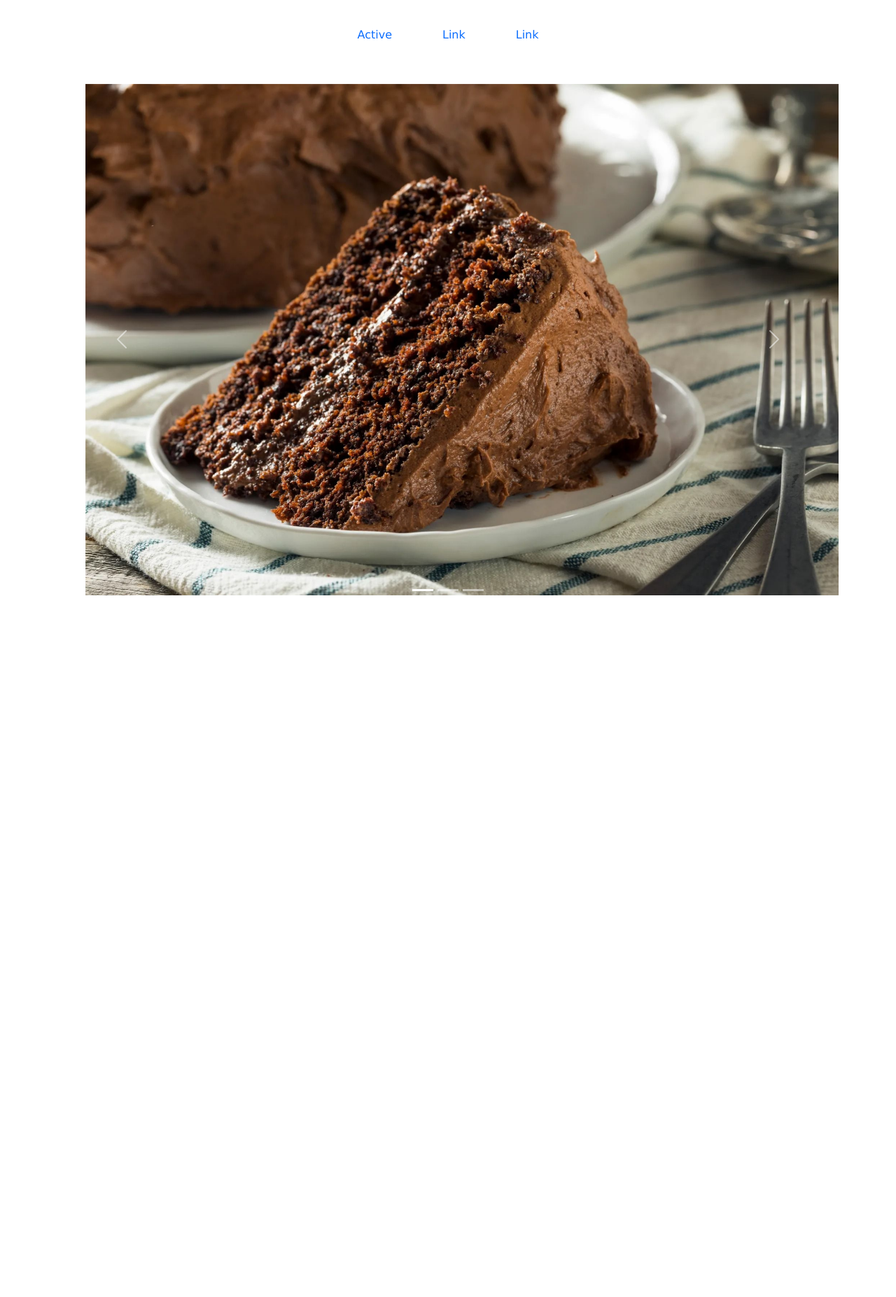
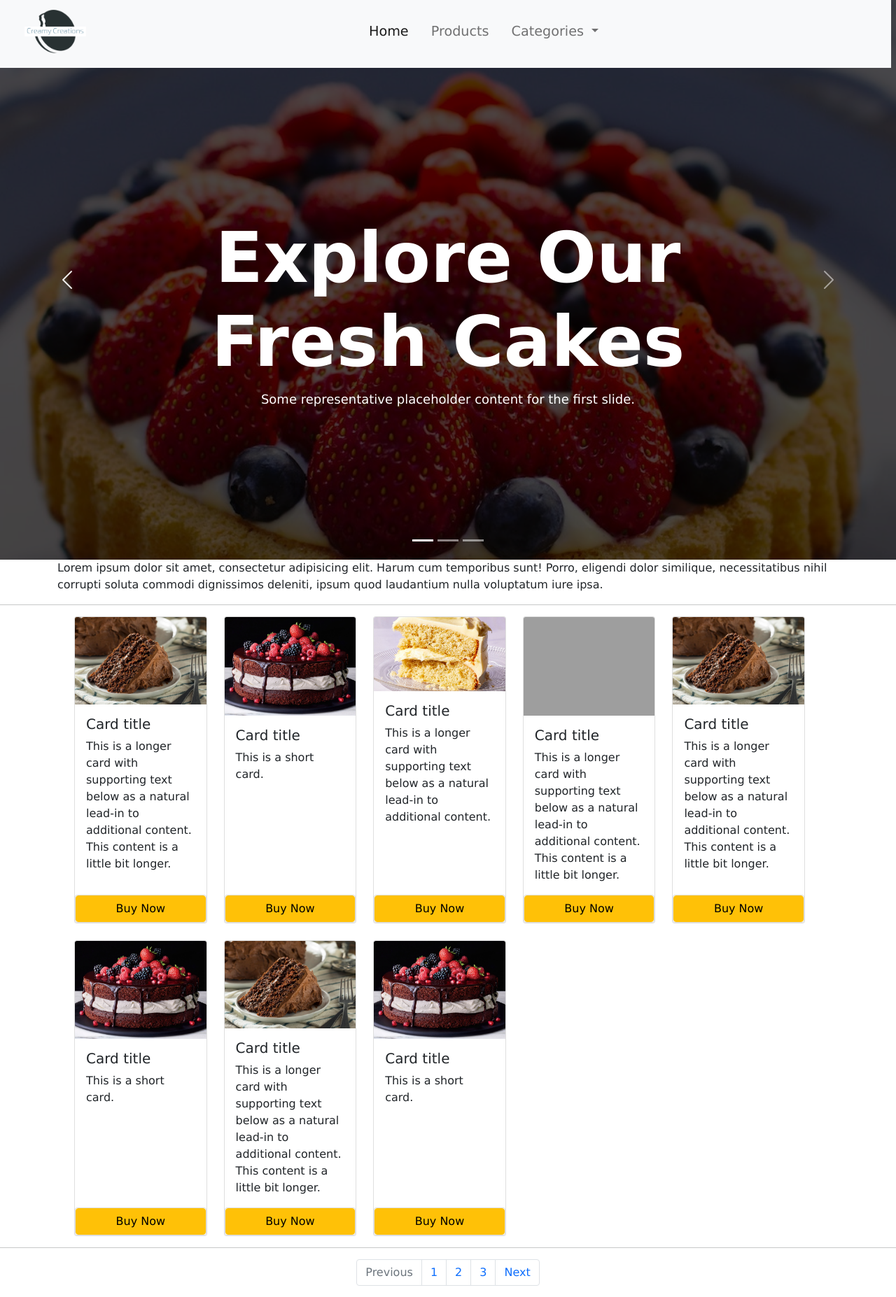
Before and after one commit to prasantmahato/Creamycreations, a PHP site: page / in a window 1280 px wide. Shown: the whole page at 70% size. Before the commit the page ends 851 px from the top, so only its background shows below. Run offline with PHP 8.4, Linux system fonts and the light colour scheme; grey boxes are pictures that could not be loaded.

Commit message:
Homepage with bootstrap

```diff
--- a/css/main.css
+++ b/css/main.css
@@ -1,4 +1,64 @@
 *{
-    margin: 10px;
+    /* margin: 2px;
+    padding: auto; */
     font-family: Verdana, Geneva, Tahoma, sans-serif;
 }
+
+.logo
+{
+    width: 100px;
+    height: auto;
+}
+.navbar{
+    width: 100%;
+    position: fixed;
+    margin: -7px;
+    padding: 1rem 1.5rem;
+    font-size: 1.2rem;
+    border-radius: 0;
+    z-index: 1;
+}
+
+
+.carousel-item{
+    height: 100vh;
+    min-height: 300px;
+    background: no-repeat scroll center scroll;
+    -webkit-background-size: cover;
+    background-size: cover;
+}
+
+.carousel-item::before{
+    content: "";
+    display: block;
+    position: absolute;
+    top:0;
+    left: 0;
+    bottom: 0;
+    right: 0;
+    background: #000;
+    opacity: 0.7;
+}
+
+.carousel-caption{
+    bottom: 180px;
+    padding-left: 100px;
+    padding-right: 100px;
+
+}
+
+.carousel-caption h5{
+    color: white;
+    font-size: 100px;
+    font-weight: 600 ;
+}
+
+.carousel-caption p{
+    color: white;
+    font-size: 18px;
+    top: 0;
+}
+
+.card {
+    max-width: 18rem;
+}
--- a/index.html
+++ b/index.html
@@ -9,45 +9,234 @@
     <link rel="stylesheet" href="css/main.css">
 </head>
 <body>
-    <ul class="nav justify-content-center">
+
+  <nav class="navbar navbar-expand-lg navbar-light bg-light">
+    <div class="container-fluid">
+      <a class="navbar-brand" href="#">
+        <img src="images/logo-no-background.png" class="logo" alt="">
+      </a>
+      <button class="navbar-toggler" type="button" data-bs-toggle="collapse" data-bs-target="#navbarSupportedContent" aria-controls="navbarSupportedContent" aria-expanded="false" aria-label="Toggle navigation">
+        <span class="navbar-toggler-icon"></span>
+      </button>
+
+      <div class="collapse navbar-collapse " id="navbarSupportedContent">
+        <ul class="navbar-nav me-auto mb-2 mb-lg-0 mx-auto">
+
+          <div class="d-flex justify-content-around">
+            <div class="p-2">
               <li class="nav-item">
-          <a class="nav-link active" aria-current="page" href="#">Active</a>
+                <a class="nav-link active" aria-current="page" href="#">Home</a>
               </li>
+            </div>
+            <div class="p-2">
               <li class="nav-item">
-          <a class="nav-link" href="#">Link</a>
+              <a class="nav-link" href="#">Products</a>
             </li>
-        <li class="nav-item">
-          <a class="nav-link" href="#">Link</a>
+            </div>
+            <div class="p-2">
+            <li class="nav-item dropdown">
+              <a class="nav-link dropdown-toggle" href="#" id="navbarDropdown" role="button" data-bs-toggle="dropdown" aria-expanded="false">
+                Categories
+              </a>
+              <ul class="dropdown-menu" aria-labelledby="navbarDropdown">
+                <li><a class="dropdown-item" href="#">Action</a></li>
+                <li><a class="dropdown-item" href="#">Another action</a></li>
+                <li><hr class="dropdown-divider"></li>
+                <li><a class="dropdown-item" href="#">Something else here</a></li>
+              </ul>
             </li>
+            </div>
+          </div>
+            <!-- <li class="nav-item">
+            <a class="nav-link disabled" href="#" tabindex="-1" aria-disabled="true">Disabled</a>
+          </li> -->
         </ul>
-    <div class="container">
-    <div id="carouselExampleIndicators" class="carousel slide carousel-fade" data-bs-ride="carousel">
+        <!-- <form class="d-flex">
+          <input class="form-control me-2" type="search" placeholder="Search" aria-label="Search">
+          <button class="btn btn-outline-success" type="submit">Search</button>
+        </form> -->
+      </div>
+    </div>
+  </nav>
+
+
+  <div id="carouselExampleDark" class="carousel carousel-light slide" data-bs-ride="carousel">
     <div class="carousel-indicators">
-          <button type="button" data-bs-target="#carouselExampleIndicators" data-bs-slide-to="0" class="active" aria-current="true" aria-label="Slide 1"></button>
-          <button type="button" data-bs-target="#carouselExampleIndicators" data-bs-slide-to="1" aria-label="Slide 2"></button>
-          <button type="button" data-bs-target="#carouselExampleIndicators" data-bs-slide-to="2" aria-label="Slide 3"></button>
+      <button type="button" data-bs-target="#carouselExampleDark" data-bs-slide-to="0" class="active" aria-current="true" aria-label="Slide 1"></button>
+      <button type="button" data-bs-target="#carouselExampleDark" data-bs-slide-to="1" aria-label="Slide 2"></button>
+      <button type="button" data-bs-target="#carouselExampleDark" data-bs-slide-to="2" aria-label="Slide 3"></button>
     </div>
     <div class="carousel-inner">
-          <div class="carousel-item active" data-bs-interval="2500">
-            <img src="images/cake1.jpeg" class="d-block w-100 img-fluid" alt="...">
-          </div>
-          <div class="carousel-item"data-bs-interval="2500" >
-            <img src="images/cake2.jpeg" class="d-block w-100 img-fluid" alt="...">
-          </div>
-          <div class="carousel-item" data-bs-interval="2500">
-            <img src="images/cake3.jpeg" class="d-block w-100 img-fluid" alt="...">
+      <div class="carousel-item active" data-bs-interval="10000">
+        <img src="images/pexels-pixabay-461431.jpg" class="d-block w-100" alt="...">
+        <div class="carousel-caption d-none d-md-block">
+          <h5>Explore Our Fresh Cakes</h5>
+          <p>Some representative placeholder content for the first slide.</p>
         </div>
       </div>
-        <button class="carousel-control-prev" type="button" data-bs-target="#carouselExampleIndicators" data-bs-slide="prev">
+      <div class="carousel-item" data-bs-interval="2000">
+        <img src="images/pexels-archie-binamira-1027811.jpg" class="d-block w-100" alt="...">
+        <div class="carousel-caption d-none d-md-block">
+          <h5>Second slide label</h5>
+          <p>Some representative placeholder content for the second slide.</p>
+        </div>
+      </div>
+      <div class="carousel-item">
+        <img src="images/cake3.jpeg" class="d-block w-100" alt="...">
+        <div class="carousel-caption d-none d-md-block">
+          <h5>Third slide label</h5>
+          <p>Some representative placeholder content for the third slide.</p>
+        </div>
+      </div>
+    </div>
+    <button class="carousel-control-prev" type="button" data-bs-target="#carouselExampleDark" data-bs-slide="prev">
       <span class="carousel-control-prev-icon" aria-hidden="true"></span>
       <span class="visually-hidden">Previous</span>
     </button>
-        <button class="carousel-control-next" type="button" data-bs-target="#carouselExampleIndicators" data-bs-slide="next">
+    <button class="carousel-control-next" type="button" data-bs-target="#carouselExampleDark" data-bs-slide="next">
       <span class="carousel-control-next-icon" aria-hidden="true"></span>
       <span class="visually-hidden">Next</span>
     </button>
   </div>
+
+      <div class="container">
+        <section id="one">
+          <p>
+            Lorem ipsum dolor sit amet, consectetur adipisicing elit.
+            Harum cum temporibus sunt! Porro, eligendi dolor similique, necessitatibus nihil corrupti soluta commodi dignissimos deleniti,
+            ipsum quod laudantium nulla voluptatum iure ipsa.
+          </p>
+        </section>
       </div>
+
+      <hr>
+
+      <div class="container fluid">
+
+        <div class="row row-cols-5 row-cols-md-5 g-4 container fluid">
+
+          <div class="col">
+            <div class="card h-100">
+              <img src="images/cake1.jpeg" class="card-img-top" alt="...">
+              <div class="card-body">
+                <h5 class="card-title">Card title</h5>
+                <p class="card-text">This is a longer card with supporting text below as a natural lead-in to additional content. This content is a little bit longer.</p>
+              </div>
+              <div class="card">
+                <a href="#" class="btn btn-warning">Buy Now</a>
+              </div>
+            </div>
+          </div>
+
+          <div class="col">
+            <div class="card h-100">
+              <img src="images/cake2.jpeg" class="card-img-top" alt="...">
+              <div class="card-body">
+                <h5 class="card-title">Card title</h5>
+                <p class="card-text">This is a short card.</p>
+              </div>
+              <div class="card">
+                <a href="#" class="btn btn-warning">Buy Now</a>
+              </div>
+            </div>
+          </div>
+
+          <div class="col">
+            <div class="card h-100">
+              <img src="images/cake3.jpeg" class="card-img-top" alt="...">
+              <div class="card-body">
+                <h5 class="card-title">Card title</h5>
+                <p class="card-text">This is a longer card with supporting text below as a natural lead-in to additional content.</p>
+              </div>
+              <div class="card">
+                <a href="#" class="btn btn-warning">Buy Now</a>
+              </div>
+            </div>
+          </div>
+
+          <div class="col">
+            <div class="card h-100">
+              <img src="images/pexels-matheus-guimarães-1291712.jpg" class="card-img-top" alt="...">
+              <div class="card-body">
+                <h5 class="card-title">Card title</h5>
+                <p class="card-text">This is a longer card with supporting text below as a natural lead-in to additional content. This content is a little bit longer.</p>
+              </div>
+              <div class="card">
+                <a href="#" class="btn btn-warning">Buy Now</a>
+              </div>
+            </div>
+          </div>
+
+          <div class="col">
+            <div class="card h-100">
+              <img src="images/cake1.jpeg" class="card-img-top" alt="...">
+              <div class="card-body">
+                <h5 class="card-title">Card title</h5>
+                <p class="card-text">This is a longer card with supporting text below as a natural lead-in to additional content. This content is a little bit longer.</p>
+              </div>
+              <div class="card">
+                <a href="#" class="btn btn-warning">Buy Now</a>
+              </div>
+            </div>
+          </div>
+
+          <div class="col">
+            <div class="card h-100">
+              <img src="images/cake2.jpeg" class="card-img-top" alt="...">
+              <div class="card-body">
+                <h5 class="card-title">Card title</h5>
+                <p class="card-text">This is a short card.</p>
+              </div>
+              <div class="card">
+                <a href="#" class="btn btn-warning">Buy Now</a>
+              </div>
+            </div>
+          </div>
+
+          <div class="col">
+            <div class="card h-100">
+              <img src="images/cake1.jpeg" class="card-img-top" alt="...">
+              <div class="card-body">
+                <h5 class="card-title">Card title</h5>
+                <p class="card-text">This is a longer card with supporting text below as a natural lead-in to additional content. This content is a little bit longer.</p>
+              </div>
+              <div class="card">
+                <a href="#" class="btn btn-warning">Buy Now</a>
+              </div>
+            </div>
+          </div>
+
+          <div class="col">
+            <div class="card h-100">
+              <img src="images/cake2.jpeg" class="card-img-top" alt="...">
+              <div class="card-body">
+                <h5 class="card-title">Card title</h5>
+                <p class="card-text">This is a short card.</p>
+              </div>
+              <div class="card">
+                <a href="#" class="btn btn-warning">Buy Now</a>
+              </div>
+            </div>
+          </div>
+
+        </div>
+      </div>
+
+      <hr>
+
+      <nav aria-label="Page navigation example">
+        <ul class="pagination justify-content-center">
+          <li class="page-item disabled">
+            <a class="page-link" href="#" tabindex="-1" aria-disabled="true">Previous</a>
+          </li>
+          <li class="page-item"><a class="page-link" href="#">1</a></li>
+          <li class="page-item"><a class="page-link" href="#">2</a></li>
+          <li class="page-item"><a class="page-link" href="#">3</a></li>
+          <li class="page-item">
+            <a class="page-link" href="#">Next</a>
+          </li>
+        </ul>
+      </nav>
 
       <script src="https://cdn.jsdelivr.net/npm/bootstrap@5.0.2/dist/js/bootstrap.bundle.min.js" integrity="sha384-MrcW6ZMFYlzcLA8Nl+NtUVF0sA7MsXsP1UyJoMp4YLEuNSfAP+JcXn/tWtIaxVXM" crossorigin="anonymous"></script>
     </body>
```
Also changed, not shown: images/creamy-creations-logo.png (added), images/logo-color.svg (added), images/logo-no-background.png (added), images/logo-no-background.svg (added), images/pexels-abhinav-goswami-291528.jpg (added), images/pexels-alexander-dummer-132694 Small.png (added), images/pexels-alexander-dummer-132694.jpg (added), images/pexels-archie-binamira-1027811.jpg (added), images/pexels-pixabay-461431.jpg (added), images/pexels-vojtech-okenka-1055272.jpg (added), 4 other files. Lines whose indentation alone changed are shown as unchanged.
